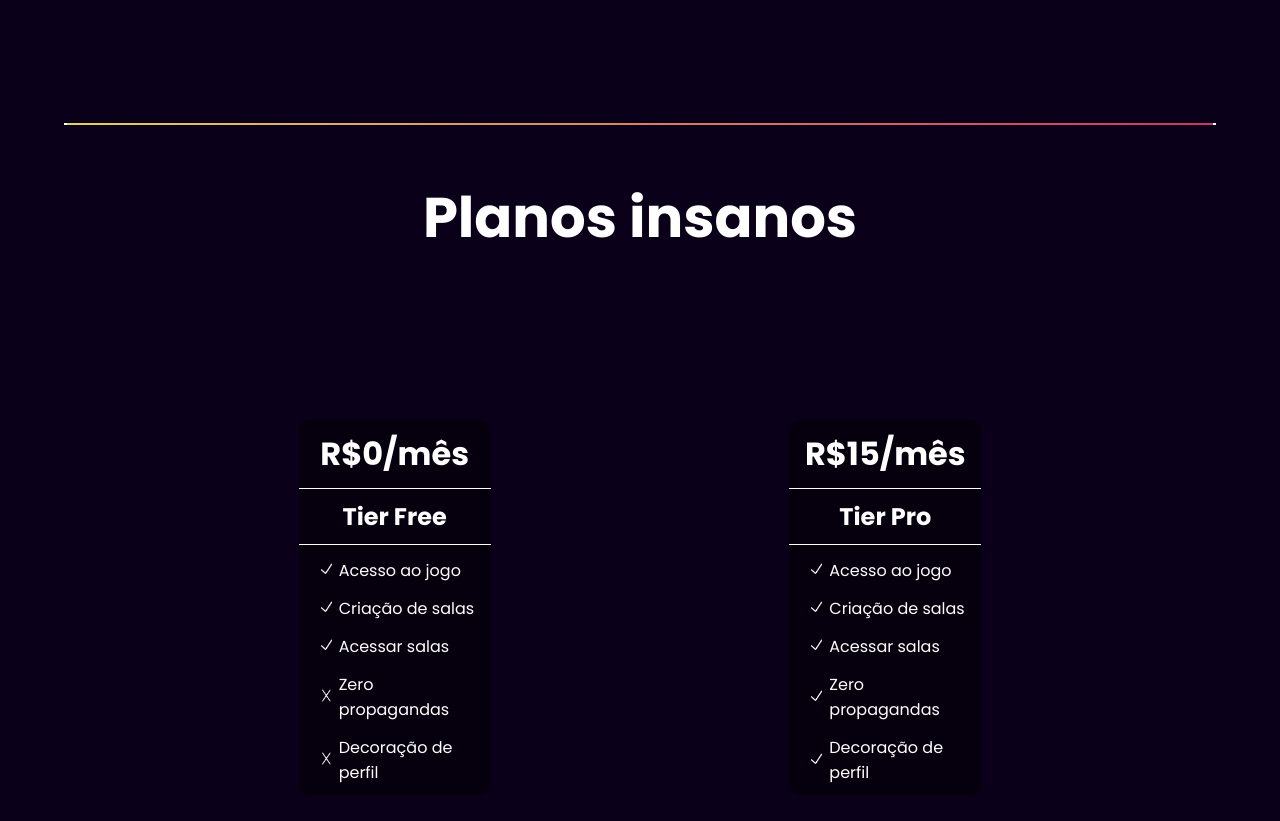
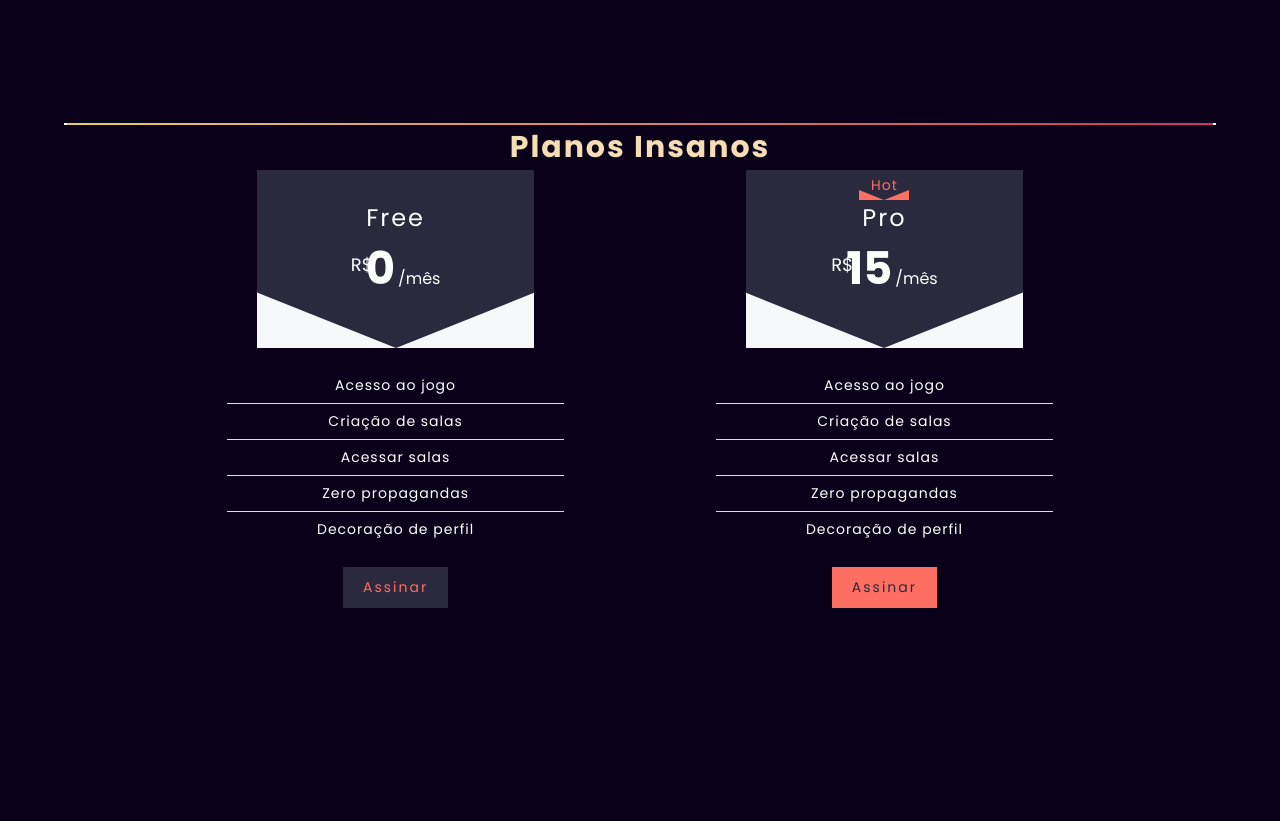
Before and after one commit to Wooggi1/vestibulados, a React (Create React App) app: page / in a window 1280 px wide. Shown: the part 1400-2221 px from the top of the page. After the commit the page ends 2068 px from the top, so only its background shows below. Built offline with nearby package versions, Linux system fonts and the light colour scheme.

Commit message:
Desenvolvimento: Página de layot              - Adicionando estilos a página de preços

```diff
--- a/src/components/Planos/index.tsx
+++ b/src/components/Planos/index.tsx
@@ -1,35 +1,82 @@
-import styles from './styles.module.css'
+import styles from './styles.module.css';
 
 export function Planos() {
-  return(
+  return (
     <>
       <div className={styles.container} id='planos'>
-        <h1 className={styles.title}>Planos insanos</h1>
-        <div className={styles.wrapper}>
-          <div className={styles.planos}>
-            <h1 className={styles.planosText}>R$0/mês</h1>
-            <h2 className={styles.planosText}>Tier Free</h2>
-            <ul>
-              <li className={`${styles.listElement} ${styles.have}`}>Acesso ao jogo</li>
-              <li className={`${styles.listElement} ${styles.have}`}>Criação de salas</li>
-              <li className={`${styles.listElement} ${styles.have}`}>Acessar salas</li>
-              <li className={`${styles.listElement} ${styles.dont}`}>Zero propagandas</li>
-              <li className={`${styles.listElement} ${styles.dont}`}>Decoração de perfil</li>
-            </ul>
+        <h1 className={styles.demoTitle}>
+          Planos Insanos
+        </h1>
+
+        <div className={styles.pricingTable}>
+          <div className={styles.ptableItem}>
+            <div className={styles.ptableSingle}>
+              <div className={styles.ptableHeader}>
+                <div className={styles.ptableTitle}>
+                  <h2>Free</h2>
+                </div>
+                <div className={styles.ptablePrice}>
+                  <h2>
+                    <small>R$</small>0<span>/mês</span>
+                  </h2>
+                </div>
+              </div>
+              <div className={styles.ptableBody}>
+                <div className={styles.ptableDescription}>
+                  <ul>
+                    <li>Acesso ao jogo</li>
+                    <li>Criação de salas</li>
+                    <li>Acessar salas</li>
+                    <li className={styles.dont}>Zero propagandas</li>
+                    <li className={styles.dont}>Decoração de perfil</li>
+                  </ul>
+                </div>
+              </div>
+              <div className={styles.ptableFooter}>
+                <div className={styles.ptableAction}>
+                  <a href="">Assinar</a>
+                </div>
+              </div>
+            </div>
           </div>
-          <div className={styles.planos}>
-          <h1 className={styles.planosText}>R$15/mês</h1>
-            <h2 className={styles.planosText}>Tier Pro</h2>
-            <ul>
-              <li className={`${styles.listElement} ${styles.have}`}>Acesso ao jogo</li>
-              <li className={`${styles.listElement} ${styles.have}`}>Criação de salas</li>
-              <li className={`${styles.listElement} ${styles.have}`}>Acessar salas</li>
-              <li className={`${styles.listElement} ${styles.have}`}>Zero propagandas</li>
-              <li className={`${styles.listElement} ${styles.have}`}>Decoração de perfil</li>
-            </ul>
+
+          <div className={`${styles.ptableItem} ${styles.featuredItem}`}>
+            <div className={styles.ptableSingle}>
+              <div className={styles.ptableHeader}>
+                <div className={styles.ptableStatus}>
+                  <span>Hot</span>
+                </div>
+                <div className={styles.ptableTitle}>
+                  <h2>Pro</h2>
+                </div>
+                <div className={styles.ptablePrice}>
+                  <h2>
+                    <small>R$</small>15<span>/mês</span>
+                  </h2>
+                </div>
+              </div>
+              <div className={styles.ptableBody}>
+                <div className={styles.ptableDescription}>
+                  <ul>
+                    <li>Acesso ao jogo</li>
+                    <li>Criação de salas</li>
+                    <li>Acessar salas</li>
+                    <li>Zero propagandas</li>
+                    <li>Decoração de perfil</li>
+                  </ul>
+                </div>
+              </div>
+              <div className={styles.ptableFooter}>
+                <div className={styles.ptableAction}>
+                  <a href="">Assinar</a>
+                </div>
+              </div>
+            </div>
           </div>
+
+
         </div>
       </div>
     </>
-  )
+  );
 }
--- a/src/components/Planos/styles.module.css
+++ b/src/components/Planos/styles.module.css
@@ -1,58 +1,235 @@
-*{
-  font-family: 'Poppins', sans-serif;
+*,
+*::before,
+*::after {
+  box-sizing: border-box;
 }
 
-.container {
-  display: block;
-  position: relative;
-  min-height: 90vh;
+h1.demoTitle {
+  text-align: center;
+  font-size: 30px;
+  font-weight: 600;
+  color: wheat;
+  letter-spacing: 2px;
 }
 
-.title {
+h1.demoTitle a {
+  font-size: 16px;
+  font-weight: 300;
+}
+.pricingTable {
   display: flex;
-  font-size: 3.5rem;
-  justify-content: center;
-  align-items: center;
-  margin-top: 50px;
-  margin-bottom: 20vh;
+  align-content: space-around;
+  flex-flow: row wrap;
+  width: 100%;
+  max-width: 1100px;
+  margin: 0 auto;
+}
+.pricingTable .ptableItem {
+  width: 33.33%;
+  padding: 0 15px;
+  margin-bottom: 30px;
+}
+@media (max-width: 992px) {
+  .pricingTable .ptableItem {
+    width: 33.33%;
+  }
+}
+@media (max-width: 768px) {
+  .pricingTable .ptableItem {
+    width: 50%;
+  }
 }
 
-.wrapper {
+@media (max-width: 576px) {
+  .pricingTable .ptableItem {
+    width: 100%;
+  }
+}
+
+.pricingTable .ptableSingle {
+  position: relative;
+  width: 100%;
+  overflow: hidden;
+}
+
+.pricingTable .ptableHeader,
+.pricingTable .ptableBody,
+.pricingTable .ptableFooter {
+  position: relative;
+  width: 100%;
+  text-align: center;
+  overflow: hidden;
+}
+
+.pricingTable .ptableStatus ,
+.pricingTable .ptableTitle,
+.pricingTable .ptablePrice,
+.pricingTable .ptableDescription,
+.pricingTable .ptable {
+  position: relative;
+  width: 100%;
+  text-align: center;
+}
+
+
+
+.pricingTable .ptableSingle:hover {
+  box-shadow: 0 0 10px #999999;
+}
+
+.pricingTable .ptableHeader {
+  margin: 0 30px;
+  padding: 30px 0 45px 0;
+  width: auto;
+  background: #2A293E;
+}
+
+.pricingTable .ptableHeader::before,
+.pricingTable .ptableHeader::after {
+  content: "";
+  position: absolute;
+  bottom: 0;
+  width: 0;
+  height: 0;
+  border-bottom: 100px solid #f6f8fa;
+}
+
+.pricingTable .ptableHeader::before {
+  right: 50%;
+  border-right: 250px solid transparent;
+}
+
+.pricingTable .ptableHeader::after {
+  left: 50%;
+  border-left: 250px solid transparent;
+}
+
+.pricingTable .ptableItem.featured-item .ptableHeader {
+  background: #FF6F61;
+}
+
+.pricingTable .ptableStatus {
+  margin-top: -30px;
+}
+
+.pricingTable .ptableStatus span {
+  position: relative;
+  display: inline-block;
+  width: 50px;
+  height: 30px;
+  padding: 5px 0;
+  text-align: center;
+  color: #FF6F61;
+  font-size: 14px;
+  font-weight: 300;
+  letter-spacing: 1px;
+  background: #2A293E;
+}
+
+.pricingTable .ptableStatus span::before,
+.pricingTable .ptableStatus span::after {
+  content: "";
+  position: absolute;
+  bottom: 0;
+  width: 0;
+  height: 0;
+  border-bottom: 10px solid #FF6F61;
+}
+
+.pricingTable .ptableStatus span::before {
+  right: 50%;
+  border-right: 25px solid transparent;
+}
+
+.pricingTable .ptableStatus span::after {
+  left: 50%;
+  border-left: 25px solid transparent;
+}
+
+.pricingTable .ptableTitle h2 {
+  color: #ffffff;
+  font-size: 24px;
+  font-weight: 300;
+  letter-spacing: 2px;
+}
+
+.pricingTable .ptablePrice h2 {
+  margin: 0;
+  color: #ffffff;
+  font-size: 45px;
+  font-weight: 700;
+  margin-left: 15px;
+}
+
+.pricingTable .ptablePrice h2 small {
+  position: absolute;
+  font-size: 18px;
+  font-weight: 300;
+  margin-top: 16px;
+  margin-left: -15px;
+}
+
+.pricingTable .ptablePrice h2 span {
+  margin-left: 3px;
+  font-size: 16px;
+  font-weight: 300;
+}
+
+.pricingTable .ptableBody {
+  padding: 20px 0;
+}
+
+.pricingTable .ptableDescription ul {
+  margin: 0;
+  padding: 0;
+  list-style: none;
+}
+
+.pricingTable .ptableDescription ul li {
+  font-size: 14px;
+  font-weight: 300;
+  letter-spacing: 1px;
+  padding: 7px;
+  border-bottom: 1px solid #dedede;
+}
+
+.pricingTable .ptableDescription ul li:last-child {
+  border: none;
+}
+
+.pricingTable .ptableFooter {
+  padding-bottom: 30px;
+}
+
+.pricingTable .ptableAction a {
+  display: inline-block;
+  padding: 10px 20px;
+  color: #FF6F61;
+  font-size: 14px;
+  font-weight: 500;
+  letter-spacing: 2px;
+  text-decoration: none;
+  background: #2A293E;
+}
+
+.pricingTable .ptableAction a:hover {
+  color: #2A293E;
+  background: #FF6F61;
+}
+
+.pricingTable .ptableItem.featuredItem .ptableAction a {
+  color: #2A293E;
+  background: #FF6F61;
+}
+
+.pricingTable .ptableItem.featuredItem .ptableAction a:hover {
+  color: #FF6F61;
+  background: #2A293E;
+}
+.pricingTable{
   display: flex;
-  flex-wrap: wrap;
-  box-sizing: border-box;
   justify-content: space-evenly;
 }
-
-.planos {
-  max-width: 15%;
-  text-align: center;
-  background-color: rgb(6, 0, 14);
-  border-radius: 10px;
+.ptablePrice{
+  gap: 1000px;
 }
-
-.planosText {
-  border-bottom: 1px solid white;
-  padding: 10px;
-}
-
-.listElement {
-  list-style: none;
-  text-align: left;
-  padding-left: 40px;
-  padding-right: 15px;
-  background-repeat: no-repeat;
-  background-position: left 20px center;
-  background-size: 15px;
-  padding-top: 3px;
-  margin-bottom: 10px;
-  margin-top: 10px;
-}
-
-.have {
-  background-image: url('/public/images/check-mark.png');
-}
-
-.dont {
-  background-image: url('/public/images/wrong-mark.png');
-}
```
